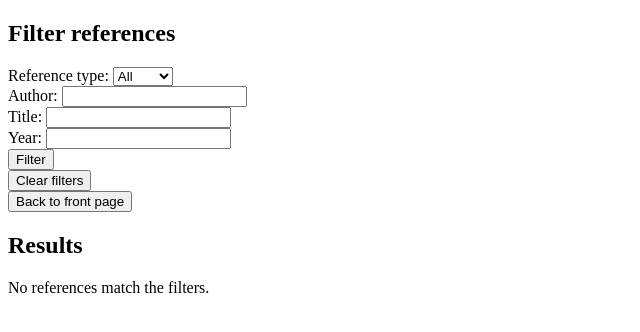
After one commit to joonapasanen/kryptooniitti-viitesovellus, a Flask app: page /filter in a window 1280 px wide. The commit adds this page. Shown: the top 332 px of the page, without its empty margins (0-640 px from the left). Run offline with Flask 3, Linux system fonts and the light colour scheme.

Commit message:
filtering page

```diff
--- a/pyproject.toml
+++ b/pyproject.toml
@@ -13,7 +13,7 @@ dependencies = [
 
 [dependency-groups]
 dev = [
-    "coverage>=7.17.5",
+    "coverage>=7.17.4",
     "pylint>=4.1.3",
     "pytest>=9.2.0",
     "robotframework>=7.5.1",
--- a/src/app.py
+++ b/src/app.py
@@ -1,9 +1,12 @@
-from flask import flash, redirect, render_template, request, jsonify, Response
+from flask import Response, flash, jsonify, redirect, render_template, request
 
+from bibtex import references_to_bibtex
 from config import app, test_env
-from repositories.references_repository import create_reference, get_references, remove_reference, update_reference
 from db_helper import reset_db
-from bibtex import references_to_bibtex
+from repositories.references_repository import (create_reference,
+                                                get_references,
+                                                remove_reference,
+                                                update_reference)
 
 
 @app.route("/")
@@ -84,6 +87,12 @@ def modify_reference(reference_id):
     return render_template("modify_reference.html", reference=reference)
 
 
+@app.route("/filter")
+def filter_references():
+    references = get_references(request.args)
+    return render_template("filter.html", references=references)
+
+
 @app.route("/references.bib")
 def export_bibtex():
     content = references_to_bibtex(get_references())
--- a/src/repositories/references_repository.py
+++ b/src/repositories/references_repository.py
@@ -7,13 +7,31 @@ from util import UserInputError, validate_year
 FIELDS = ["cite_key", "author", "title", "year", "publisher", "journal"]
 
 
-def get_references():
+def build_filter_conditions(filters):
+    conditions = []
+    parameters = {}
+    for field in ("r_type", "year"):
+        if filters.get(field):
+            conditions.append(f"{field} = :{field}")
+            parameters[field] = filters[field]
+    for field in ("author", "title"):
+        if filters.get(field):
+            conditions.append(f"{field} LIKE :{field}")
+            parameters[field] = f"%{filters[field]}%"
+
+    where = f"WHERE {' AND '.join(conditions)} " if conditions else ""
+    return where, parameters
+
+
+def get_references(filters=None):
+    where, parameters = build_filter_conditions(filters or {})
     result = db.session.execute(
         text(
             'SELECT id, cite_key, author, content, '
             'r_type, title, year, publisher, journal '
-            'FROM "references" ORDER BY id'
-        )
+            f'FROM "references" {where}ORDER BY id'
+        ),
+        parameters,
     )
     return [
         Reference(
--- /dev/null
+++ b/src/templates/filter.html
@@ -0,0 +1,46 @@
+{% extends "layout.html" %}
+
+{% block title %}
+Filter references
+{% endblock %}
+
+{% block body %}
+
+<h2>Filter references</h2>
+
+<form action="/filter" method="get">
+  <label for="r_type">Reference type:</label>
+  <select id="r_type" name="r_type">
+    <option value="" {% if not request.args.get("r_type") %}selected{% endif %}>All</option>
+    <option value="book" {% if request.args.get("r_type") == "book" %}selected{% endif %}>Book</option>
+    <option value="article" {% if request.args.get("r_type") == "article" %}selected{% endif %}>Article</option>
+  </select><br>
+  Author: <input name="author" value="{{ request.args.get('author', '') }}"><br>
+  Title: <input name="title" value="{{ request.args.get('title', '') }}"><br>
+  Year: <input name="year" value="{{ request.args.get('year', '') }}" pattern="[0-9]{4}" inputmode="numeric" title="Enter exactly 4 digits"><br>
+  <button type="submit">Filter</button>
+</form>
+
+<form action="/filter" method="get">
+  <button type="submit">Clear filters</button>
+</form>
+
+<form action="/" method="get">
+  <button type="submit">Back to front page</button>
+</form>
+
+<h2>Results</h2>
+
+<ul style="list-style: none; padding: 0;">
+  {% for reference in references %}
+  <li style="border: 2px solid #333; margin: 12px 0; padding: 12px;">
+    <strong>{{ reference.cite_key }}</strong><br>
+    <strong>{{ reference.author }}</strong><br>
+    {{ reference.title }} ({{ reference.year }})
+  </li>
+  {% else %}
+  <li>No references match the filters.</li>
+  {% endfor %}
+</ul>
+
+{% endblock %}
--- a/src/templates/index.html
+++ b/src/templates/index.html
@@ -9,6 +9,10 @@
 
 <form action="/remove_reference" method="get">
   <button type="submit">Remove reference</button>
+</form>
+
+<form action="/filter" method="get">
+  <button type="submit">Filter references</button>
 </form>
 
 <form action="/references.bib" method="get">
```
Also changed, not shown: 1 other file.
